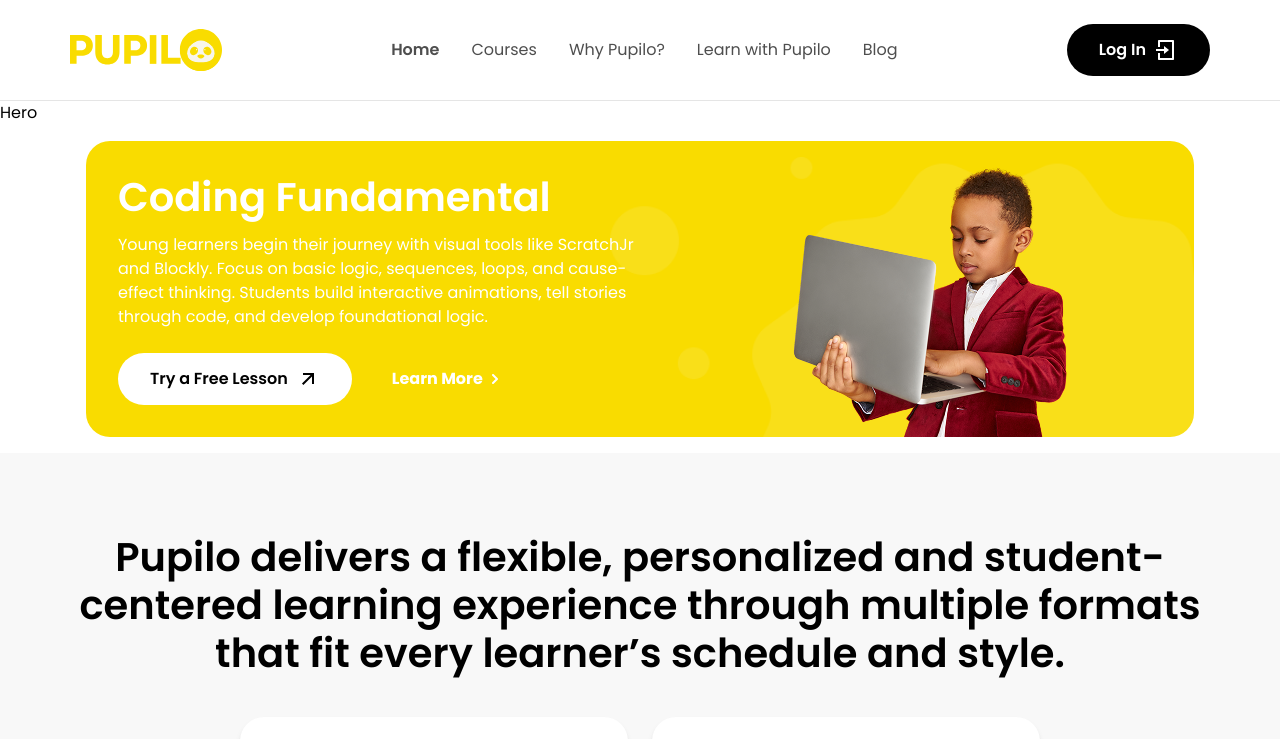
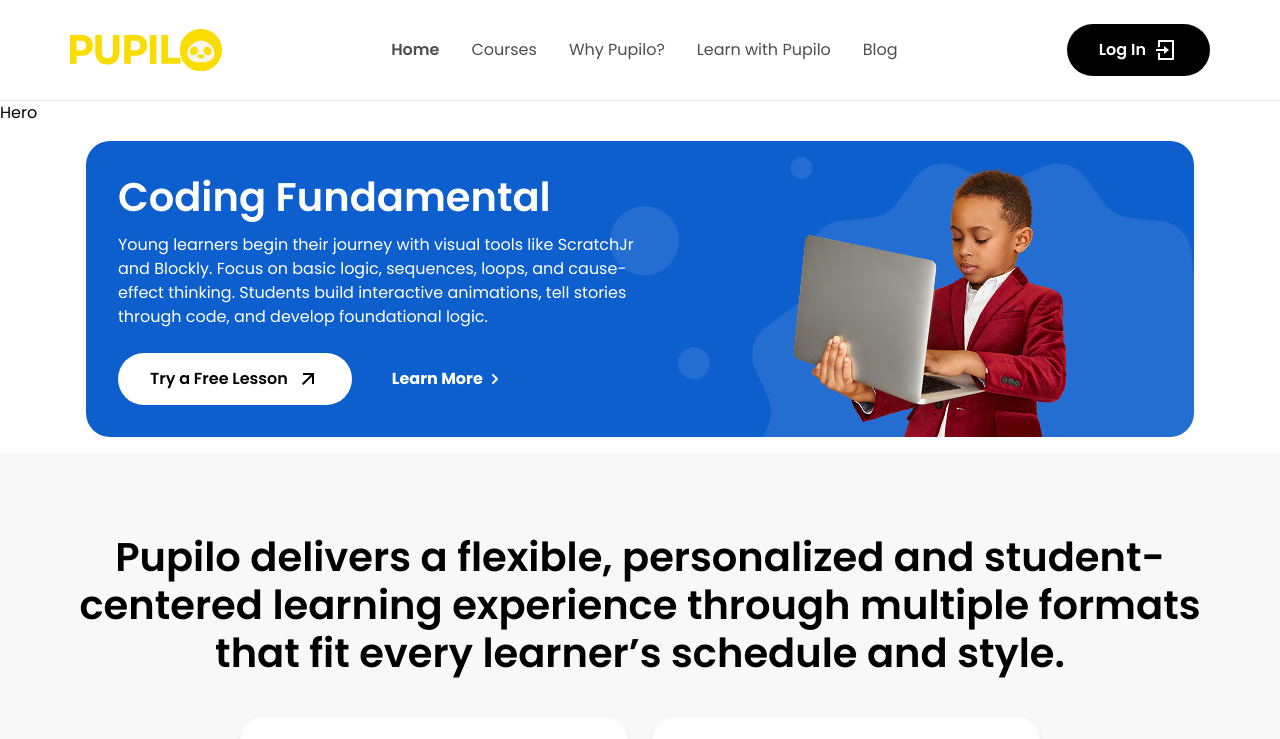
Before and after one commit to Pupiloinc/Pupilo, a Next.js app: page / in a window 1280 px wide. Shown: the top 739 px of the page. Built offline with nearby package versions, Linux system fonts and the light colour scheme.

Commit message:
rename heading and paragraph components name

```diff
--- a/src/components/common/Paragraph.jsx
+++ b/src/components/common/Description.jsx
@@ -1,9 +1,9 @@
 import React from 'react'
 
-const Paragraph = ({className , text }) => {
+const Description = ({ className, text }) => {
   return (
     <p className={`leading-150 text-dark-black max-sm:text-sm ${className}`}>{text}</p>
   )
 }
 
-export default Paragraph
+export default Description
--- a/src/components/common/GetStarted.jsx
+++ b/src/components/common/GetStarted.jsx
@@ -1,6 +1,6 @@
 import React from "react";
-import Heading from "./Heading";
-import Paragraph from "./Paragraph";
+import Heading from "./Title";
+import Paragraph from "./Description";
 import CustomButton from "./CustomButton";
 
 const GetStarted = () => {
--- a/src/components/common/PupiloCard.jsx
+++ b/src/components/common/PupiloCard.jsx
@@ -1,5 +1,5 @@
 import React from 'react'
-import Paragraph from './Paragraph'
+import Paragraph from './Description'
 import CustomButton from './CustomButton'
 import Link from 'next/link'
 import Icons from './Icons'
@@ -8,21 +8,21 @@ import Image from 'next/image'
 const PupiloCard = () => {
     return (
         <div className='container p-4 max-w-[1140px] mx-auto'>
-        <div className='p-8 max-lg:p-7 max-md:p-6 max-sm:p-4 relative bg-yellow rounded-3xl flex flex-wrap'>
+            <div className='p-8 max-lg:p-7 max-md:p-6 max-sm:p-4 relative bg-blue rounded-3xl flex flex-wrap'>
                 <div className='w-1/2 max-lg:w-full'>
                     <div className='flex flex-col gap-6'>
                         <div className='flex flex-col gap-3'>
                             <h3 className={`text-custom-5xl max-lg:text-4xl max-lg:text-center max-md:text-custom-4xl max-sm:text-3xl leading-120 font-semibold text-white`}>Coding Fundamental</h3>
-                        <Paragraph className={'text-white max-lg:text-center'} text={`Young learners begin their journey with visual tools like ScratchJr and Blockly. Focus on basic logic, sequences, loops, and cause-effect thinking. Students build interactive animations, tell stories through code, and develop foundational logic.`}/>
+                            <Paragraph className={'text-white max-lg:text-center'} text={`Young learners begin their journey with visual tools like ScratchJr and Blockly. Focus on basic logic, sequences, loops, and cause-effect thinking. Students build interactive animations, tell stories through code, and develop foundational logic.`} />
                         </div>
                         <div className='flex gap-10 max-sm:gap-4 max-lg:justify-center items-center'>
-                        <CustomButton iconColor={'#010101'} text={'Try a Free Lesson'} className={'!bg-white'}/>
+                            <CustomButton iconColor={'#010101'} text={'Try a Free Lesson'} className={'!bg-white'} />
                             <Link className='font-bold flex group items-center text-white' href={'#learn-more'}>Learn More <span className='flex size-6 group-hover:translate-x-2 transition-all duration-300 max-sm:size-4 justify-center items-center'> <Icons icon={'arrowIcon'} /> </span> </Link>
                         </div>
                     </div>
                 </div>
                 <div className='w-1/2 max-lg:w-full max-lg:justify-center max-lg:flex'>
-                <Image width={584} height={400} className='absolute bottom-0 z-10 right-0' src={'/assets/images/png/pupilo-card-layer.png'}/>
+                    <Image width={584} height={400} className='absolute bottom-0 z-10 right-0' src={'/assets/images/png/pupilo-card-layer.png'} />
                     <Image className='absolute bottom-0 z-20 right-5 max-lg:relative max-lg:right-0 max-lg:translate-y-7 max-md:translate-y-6 max-sm:translate-y-4 max-sm:w-full' width={434} height={290} alt='conding-functional' src={'/assets/images/png/coding-fundamental.png'} />
                 </div>
             </div>
--- a/src/components/common/Heading.jsx
+++ b/src/components/common/Title.jsx
@@ -1,6 +1,6 @@
 import React from 'react'
 
-const Heading = ({text , className}) => {
+const Title = ({text , className}) => {
   return (
     <h2 className={`text-5xl font-semibold text-dark-black leading-120 max-lg:text-custom-5xl max-md:text-4xl max-sm:text-custom-4xl ${className} `}>
         {text}
@@ -8,4 +8,4 @@ const Heading = ({text , className}) => {
   )
 }
 
-export default Heading
+export default Title
```
Lines whose indentation alone changed are shown as unchanged.
